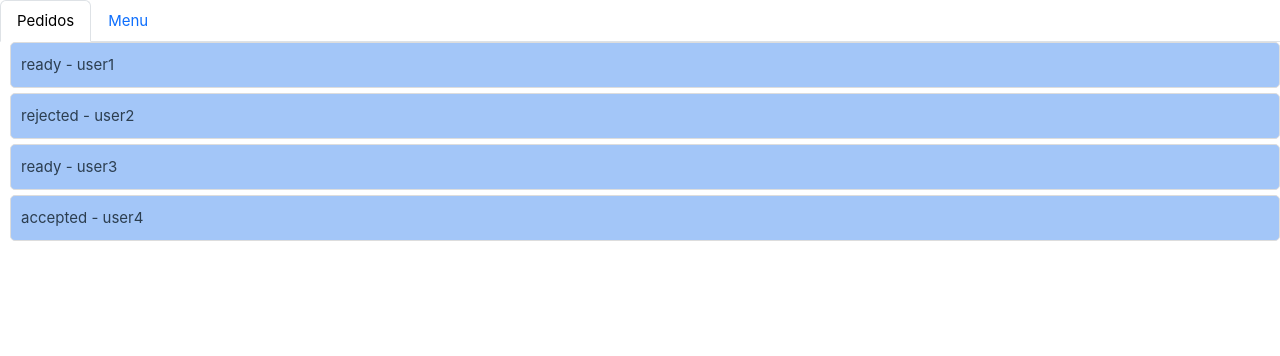
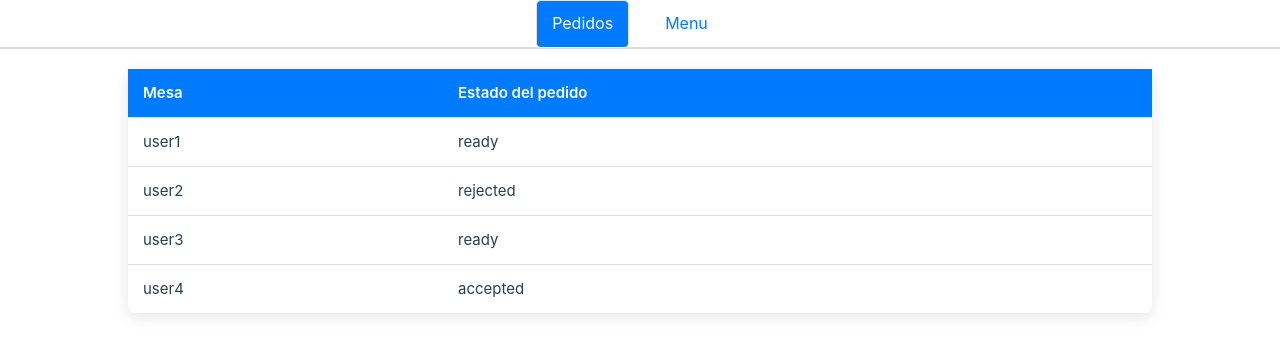
Before and after one commit to rangolucas/restaurantApp, a Vue app in the folder frontend/: page /stores/store1 in a window 1280 px wide. Shown: the top 356 px of the page. Built offline with nearby package versions, Linux system fonts and the light colour scheme.

Commit message:
Styles in StoreView

```diff
--- a/frontend/src/assets/main.css
+++ b/frontend/src/assets/main.css
@@ -2,7 +2,6 @@
 
 #app {
   display: block;
-  max-width: 1280px;
   font-weight: normal;
   width: 100vw;
   height: 100vh;
--- a/frontend/src/views/StoreView.vue
+++ b/frontend/src/views/StoreView.vue
@@ -57,35 +57,111 @@ onMounted(() => {
       </li>
     </ul>
 
-    <div v-if="activeTab === TABS.ORDERS">
-      <ul class="orders">
-        <li v-for="order in orders" :key="order.user_id">
-          <span>{{ order.state }}</span> -
-          <span>{{ order.user_id }}</span>
-        </li>
-      </ul>
+    <div v-if="activeTab === TABS.ORDERS" class="table-container">
+      <table class="orders-table">
+        <thead>
+          <tr>
+            <th>Mesa</th>
+            <th>Estado del pedido</th>
+          </tr>
+        </thead>
+        <tbody>
+          <tr v-for="order in orders" :key="order.user_id">
+            <td>{{ order.user_id }}</td>
+            <td>{{ order.state }}</td>
+          </tr>
+        </tbody>
+      </table>
     </div>
 
     <div v-if="activeTab === TABS.MENU">
-      <p>Esta es la vista de Menú del restaurante.</p>
+      <p class="menu-view">Esta es la vista de Menú del restaurante.</p>
     </div>
   </div>
 </template>
 
 <style scoped>
-.orders {
-  list-style-type: none;
+body {
+  font-family: 'Segoe UI', Tahoma, Geneva, Verdana, sans-serif;
+  background-color: #f9f9f9;
+  color: #333;
+  margin: 0;
   padding: 0;
 }
-.orders li {
-  padding: 10px;
-  margin-bottom: 5px;
-  margin-left: 10px;
-  border: 1px solid #ddd;
-  background-color: #a3c6f8;
+
+.nav-tabs {
+  display: flex;
+  justify-content: center;
+  border-bottom: 2px solid #ddd;
+  padding: 0;
+  width: 100%;
+}
+
+.nav-item {
+  margin-right: 20px;
+}
+
+.nav-link {
+  font-size: 16px;
+  color: #007bff;
+  text-decoration: none;
+  padding: 10px 15px;
   border-radius: 5px;
+  transition:
+    background-color 0.3s,
+    color 0.3s;
 }
-li {
-  cursor: pointer;
+
+.nav-link:hover {
+  background-color: #e9ecef;
+}
+
+.nav-link.active {
+  color: #fff;
+  background-color: #007bff;
+}
+
+.table-container {
+  display: flex;
+  justify-content: center;
+  align-items: center;
+  margin: 20px 0;
+}
+
+/* Orders Table */
+.orders-table {
+  width: 80%;
+  max-width: 1200px;
+  border-collapse: collapse;
+  background-color: #fff;
+  border-radius: 8px;
+  box-shadow: 0 4px 15px rgba(0, 0, 0, 0.1);
+}
+
+.orders-table th,
+.orders-table td {
+  padding: 12px 15px;
+  text-align: left;
+  border-bottom: 1px solid #e0e0e0;
+}
+
+.orders-table th {
+  background-color: #007bff;
+  color: #fff;
+  font-weight: 600;
+}
+
+.orders-table tr:hover {
+  background-color: #f1f1f1;
+}
+
+.orders-table tr:last-child td {
+  border-bottom: none;
+}
+
+.menu-view {
+  padding: 20px;
+  font-size: 16px;
+  color: #555;
 }
 </style>
```
